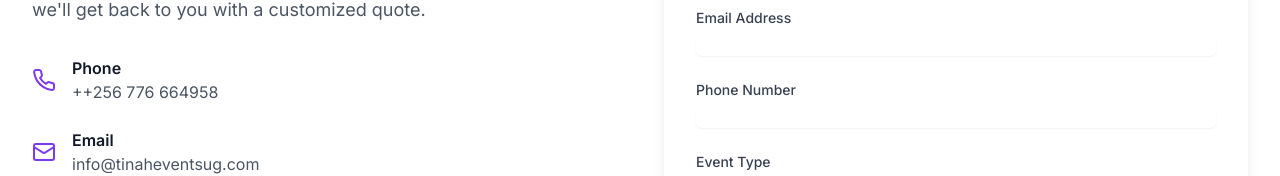
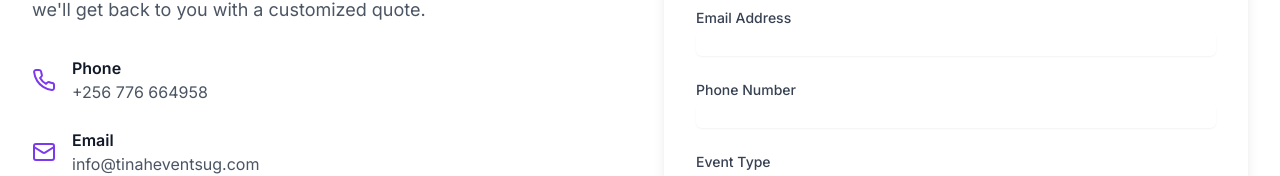
Before and after one commit to JOELATUHAURE/tinaeventsug, a React (Vite) app: page /contact in a window 1280 px wide. Shown: the part 240-416 px from the top of the page. Built offline with nearby package versions, Linux system fonts and the light colour scheme.

Commit message:
Update Contact.tsx

```diff
--- a/src/pages/Contact.tsx
+++ b/src/pages/Contact.tsx
@@ -55,7 +55,7 @@ const Contact = () => {
                 <div>
                   <h3 className="font-semibold text-gray-900">Phone</h3>
                   <a href="tel:+256776664958" className="text-gray-600 hover:text-purple-600">
-                    ++256 776 664958
+                    +256 776 664958
                   </a>
                 </div>
               </div>
```
